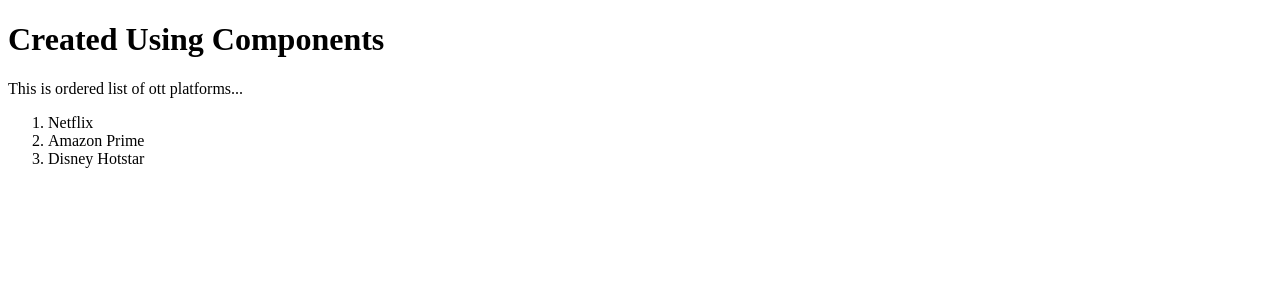
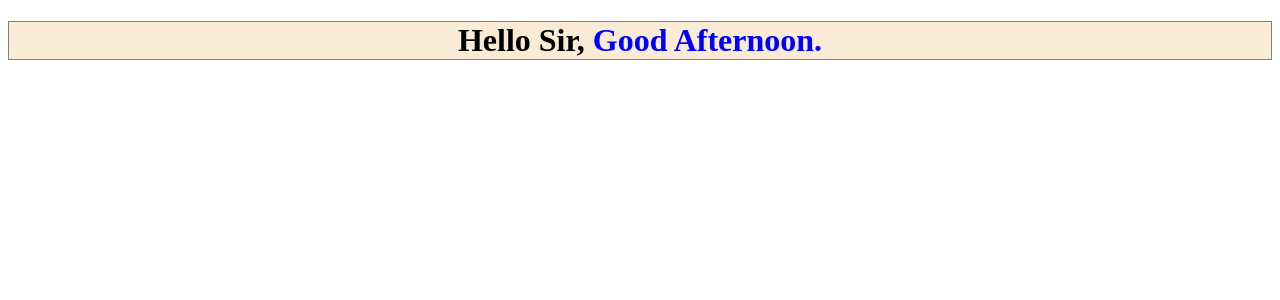
Before and after one commit to jatinnkumar/REACT-LEARNING, a React (Create React App) app: page / in a window 1280 px wide. Shown: the top 300 px of the page. Built offline with nearby package versions, Linux system fonts and the light colour scheme.

Commit message:
Revert "Dev"

```diff
--- a/src/App.jsx
+++ /dev/null
@@ -1,16 +0,0 @@
-import React from 'react';
-import Heading from './Heading';
-import Para from './Para';
-import List from './List';
-
-function App() {
-    return (
-        <>
-            <Heading />
-            <Para />
-            <List />
-        </>
-    );
-}
-
-export default App;
--- a/src/Heading.jsx
+++ /dev/null
@@ -1,9 +0,0 @@
-import React from 'react';
-
-function Heading() {
-    return (
-        <h1>Created Using Components</h1>
-    );
-}
-
-export default Heading;
--- a/src/List.jsx
+++ /dev/null
@@ -1,13 +0,0 @@
-import React from 'react';
-
-function List() {
-    return (
-        <ol>
-            <li>Netflix</li>
-            <li>Amazon Prime</li>
-            <li>Disney Hotstar</li>
-        </ol>
-    );
-}
-
-export default List;
--- a/src/Para.jsx
+++ /dev/null
@@ -1,9 +0,0 @@
-import React from 'react';
-
-function Para() {
-    return (
-        <p>This is ordered list of ott platforms...</p>
-    );
-}
-
-export default Para;
--- a/src/index.js
+++ b/src/index.js
@@ -1,5 +1,29 @@
 import React from 'react';
 import ReactDOM from 'react-dom';
-import App from './App';
+import './index.css';
 
-ReactDOM.render(<App />, document.getElementById('root'));
+let currentDate = new Date();
+currentDate = currentDate.getHours();
+let greeting = '';
+const cssStyle = {};
+if (currentDate >= 1 && currentDate < 12) {
+    greeting = ' Good Morning.';
+    cssStyle.color = 'green';
+} else if (currentDate >= 12 && currentDate < 19) {
+    greeting = ' Good Afternoon.';
+    cssStyle.color = 'blue';
+} else {
+    greeting = ' Good Night.';
+    cssStyle.color = 'orange';
+}
+
+ReactDOM.render(
+    <>
+        <div className='container'>
+            <div className='greeting'>
+                <h1 className='heading'>Hello Sir,<span style={cssStyle}>{greeting}</span></h1>
+            </div>
+        </div>
+    </>,
+    document.getElementById("root")
+);
```
Also changed, not shown: src/App.js (added, +25 -0 lines).
